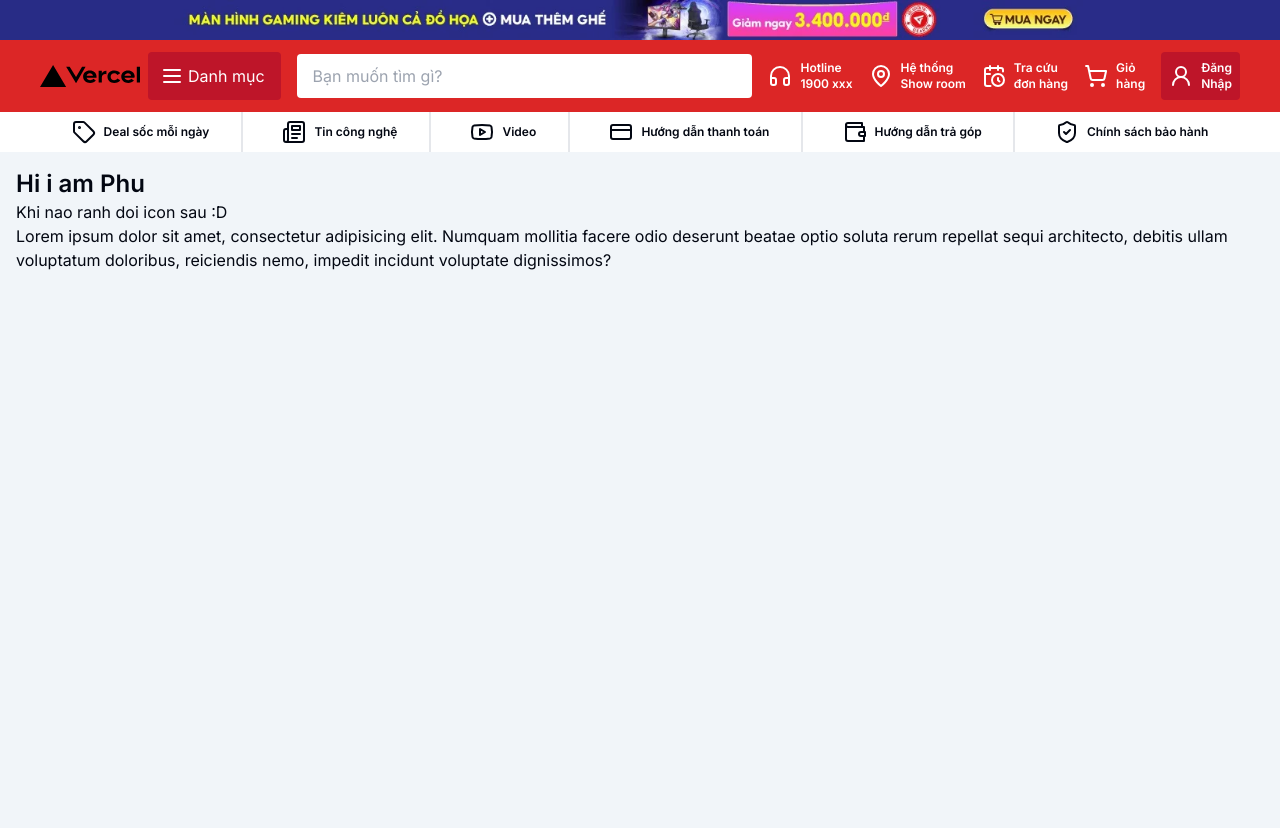
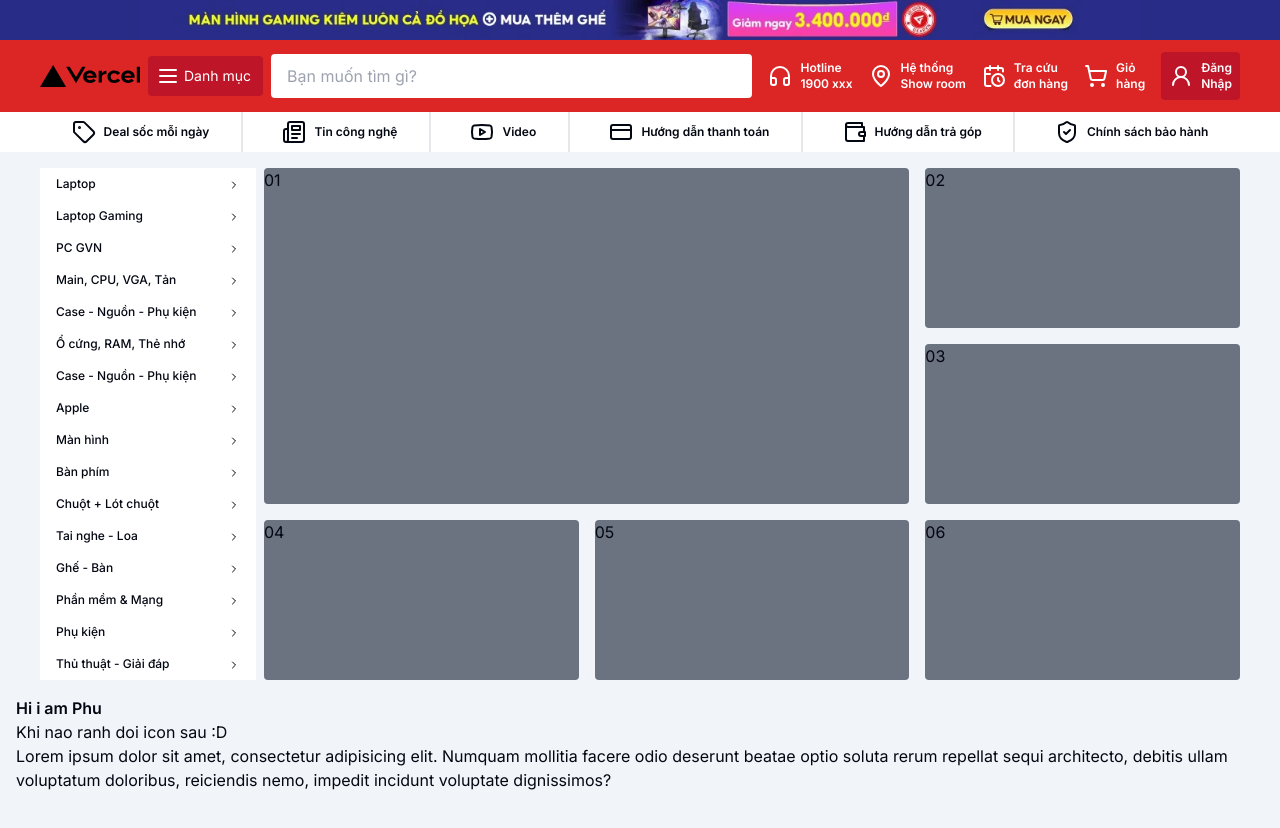
Before and after one commit to dndphu/next14-shadcn, a Next.js app: page / in a window 1280 px wide. Shown: the top 828 px of the page. Built offline with nearby package versions, Linux system fonts and the light colour scheme.

Commit message:
feat: add ui menu

```diff
--- a/src/app/demo/page.tsx
+++ b/src/app/demo/page.tsx
@@ -86,7 +86,7 @@ const DemoPage = () => {
             </NavigationMenuContent>
           </NavigationMenuItem>
         </NavigationMenuList>
-      {/* <NavigationMenuViewport className="absolute left-40 top-0 flex justify-center"></NavigationMenuViewport> */}
+
       </NavigationMenu>
 
     </div>
--- a/src/app/page.tsx
+++ b/src/app/page.tsx
@@ -1,10 +1,24 @@
+import MenuHome from "@/components/appBody/Menu";
 export default function Home() {
   return (
     <main className=" min-h-screen p-4 bg-slate-100	">
-      <h1 className="text-2xl font-semibold	">Hi i am Phu</h1>
-      <div>
-        Khi nao ranh doi icon sau :D
+      <div className="flex flex-row max lg:container">
+        <MenuHome></MenuHome>
+        <div className="lg:ml-2 ml-0 w-full h-[512px]">
+          <div className="grid grid-rows-3 grid-cols-3  gap-4 w-full h-full">
+            <div className="row-span-2 col-span-2 bg-gray-500 rounded-sm">
+              01
+            </div>
+            <div className="bg-gray-500 rounded-sm">02</div>
+            <div className="bg-gray-500 rounded-sm">03</div>
+            <div className="bg-gray-500 rounded-sm">04</div>
+            <div className="bg-gray-500 rounded-sm">05</div>
+            <div className="bg-gray-500 rounded-sm">06</div>
+          </div>
+        </div>
       </div>
+      <h1 className="mt-4 file:text-2xl font-semibold	">Hi i am Phu</h1>
+      <div>Khi nao ranh doi icon sau :D</div>
       <div>
         Lorem ipsum dolor sit amet, consectetur adipisicing elit. Numquam
         mollitia facere odio deserunt beatae optio soluta rerum repellat sequi
--- /dev/null
+++ b/src/components/appBody/Menu.tsx
@@ -0,0 +1,108 @@
+"use client";
+import {
+  NavigationMenu,
+  NavigationMenuContent,
+  NavigationMenuIndicator,
+  NavigationMenuItem,
+  NavigationMenuLink,
+  NavigationMenuList,
+  NavigationMenuTrigger,
+  NavigationMenuViewport,
+} from "@/components/ui/navigation-vertical";
+
+const data = [
+  {
+    id: 1,
+    name: "Laptop",
+  },
+  {
+    id: 2,
+    name: "Laptop Gaming",
+  },
+  {
+    id: 3,
+    name: "PC GVN",
+  },
+  {
+    id: 4,
+    name: "Main, CPU, VGA, Tản",
+  },
+  {
+    id: 5,
+    name: "Case - Nguồn - Phụ kiện",
+  },
+  {
+    id: 6,
+    name: "Ổ cứng, RAM, Thẻ nhớ ",
+  },
+  {
+    id: 7,
+    name: "Case - Nguồn - Phụ kiện",
+  },
+  {
+    id: 8,
+    name: "Apple",
+  },
+  {
+    id: 9,
+    name: "Màn hình",
+  },
+  {
+    id: 10,
+    name: "Bàn phím",
+  },
+  {
+    id: 11,
+    name: "Chuột + Lót chuột",
+  },
+  {
+    id: 12,
+    name: "Tai nghe - Loa",
+  },
+  {
+    id: 13,
+    name: "Ghế - Bàn",
+  },
+  {
+    id: 14,
+    name: "Phần mềm & Mạng",
+  },
+  {
+    id: 15,
+    name: "Phụ kiện",
+  },
+  {
+    id: 16,
+    name: "Thủ thuật - Giải đáp",
+  },
+];
+const MenuHome = () => {
+  return (
+    <div className="lg:block hidden">
+      <NavigationMenu orientation="vertical" className="w-[216px]">
+        <NavigationMenuList className="flex flex-col relative w-full">
+          {data.map((item, index) => (
+            <NavigationMenuItem
+              key={index}
+              className="items-start justify-start w-[216px]"
+            >
+              <NavigationMenuTrigger className="w-full text-xs">
+                {item.name}
+              </NavigationMenuTrigger>
+              <NavigationMenuContent>
+                <div
+                  style={{ width: "calc(100vw - 250px)" }}
+                  className=" h-[514px] p-4 max-w-[975px]"
+                >
+                  Say hi
+                </div>
+              </NavigationMenuContent>
+            </NavigationMenuItem>
+          ))}
+        </NavigationMenuList>
+        {/* <NavigationMenuViewport className="h-[512px]"></NavigationMenuViewport> */}
+      </NavigationMenu>
+    </div>
+  );
+};
+export default MenuHome;
--- a/src/components/appHeader/Banner.tsx
+++ b/src/components/appHeader/Banner.tsx
@@ -2,7 +2,7 @@ import Image from "next/image";
 
 const Banner = () => {
   return (
-    <div style={{ backgroundColor: "rgb(40, 44, 134)", height: "auto" }}>
+    <div style={{ backgroundColor: "rgb(40, 44, 134)", height: '40px' }}>
       <div className="container lg flex justify-center">
         <Image
           src="/banner.webp"
--- a/src/components/appHeader/Navbar.tsx
+++ b/src/components/appHeader/Navbar.tsx
@@ -31,13 +31,13 @@ const Navbar = () => {
             />
           </Link>
         </div>
-        <div className="mr-4">
+        <div className="mr-2">
           <button
             style={{ background: "#BE1529" }}
-            className="flex items-center px-3 py-3  rounded text-white text-lg"
+            className="flex items-center px-2 py-2  rounded text-white text-lg"
           >
             <Menu></Menu>
-            <span className="lg:block hidden px-1 leading-4 text-base">
+            <span className="lg:block hidden px-1 leading-4 text-sm">
               Danh mục
             </span>
           </button>
--- /dev/null
+++ b/src/components/ui/navigation-vertical.tsx
@@ -0,0 +1,128 @@
+import * as React from "react";
+import * as NavigationMenuPrimitive from "@radix-ui/react-navigation-menu";
+import { cva } from "class-variance-authority";
+import { ChevronDown, ChevronRight  } from "lucide-react";
+
+import { cn } from "@/lib/utils";
+
+const NavigationMenu = React.forwardRef<
+  React.ElementRef<typeof NavigationMenuPrimitive.Root>,
+  React.ComponentPropsWithoutRef<typeof NavigationMenuPrimitive.Root>
+>(({ className, children, ...props }, ref) => (
+  <NavigationMenuPrimitive.Root
+    ref={ref}
+    className={cn(
+      "relative z-10 flex max-w-max flex-1 items-center justify-center",
+      className
+    )}
+    {...props}
+  >
+    {children}
+    <NavigationMenuViewport />
+  </NavigationMenuPrimitive.Root>
+));
+NavigationMenu.displayName = NavigationMenuPrimitive.Root.displayName;
+
+const NavigationMenuList = React.forwardRef<
+  React.ElementRef<typeof NavigationMenuPrimitive.List>,
+  React.ComponentPropsWithoutRef<typeof NavigationMenuPrimitive.List>
+>(({ className, ...props }, ref) => (
+  <NavigationMenuPrimitive.List
+    ref={ref}
+    className={cn(
+      "group flex flex-1 list-none items-center justify-center",
+      className
+    )}
+    {...props}
+  />
+));
+NavigationMenuList.displayName = NavigationMenuPrimitive.List.displayName;
+
+const NavigationMenuItem = NavigationMenuPrimitive.Item;
+
+const navigationMenuTriggerStyle = cva(
+  "group inline-flex h-8 w-max items-center justify-between  bg-background px-4 py-1 text-sm font-medium transition-colors hover:bg-red-600 hover:text-white focus:bg-red-600 focus:text-white focus:outline-none disabled:pointer-events-none disabled:opacity-50 data-[active]:bg-red-600/50 data-[state=open]:bg-red-600"
+);
+
+const NavigationMenuTrigger = React.forwardRef<
+  React.ElementRef<typeof NavigationMenuPrimitive.Trigger>,
+  React.ComponentPropsWithoutRef<typeof NavigationMenuPrimitive.Trigger>
+>(({ className, children, ...props }, ref) => (
+  <NavigationMenuPrimitive.Trigger
+    ref={ref}
+    className={cn(navigationMenuTriggerStyle(), "group", className)}
+    {...props}
+  >
+    {children}{" "}
+    <ChevronRight
+      className="relative top-[1px] ml-1 h-3 w-3 transition duration-200 "
+      aria-hidden="true"
+    />
+  </NavigationMenuPrimitive.Trigger>
+));
+NavigationMenuTrigger.displayName = NavigationMenuPrimitive.Trigger.displayName;
+
+const NavigationMenuContent = React.forwardRef<
+  React.ElementRef<typeof NavigationMenuPrimitive.Content>,
+  React.ComponentPropsWithoutRef<typeof NavigationMenuPrimitive.Content>
+>(({ className, ...props }, ref) => (
+  <NavigationMenuPrimitive.Content
+    ref={ref}
+    className={cn(
+      "left-0 top-0 w-full data-[motion^=from-]:animate-in data-[motion^=to-]:animate-out data-[motion^=from-]:fade-in data-[motion^=to-]:fade-out data-[motion=from-end]:slide-in-from-right-52 data-[motion=from-start]:slide-in-from-left-52 data-[motion=to-end]:slide-out-to-right-52 data-[motion=to-start]:slide-out-to-left-52 md:absolute md:w-auto ",
+      className
+    )}
+    {...props}
+  />
+));
+NavigationMenuContent.displayName = NavigationMenuPrimitive.Content.displayName;
+
+const NavigationMenuLink = NavigationMenuPrimitive.Link;
+
+const NavigationMenuViewport = React.forwardRef<
+  React.ElementRef<typeof NavigationMenuPrimitive.Viewport>,
+  React.ComponentPropsWithoutRef<typeof NavigationMenuPrimitive.Viewport>
+>(({ className, ...props }, ref) => (
+  <div className={cn("absolute left-56 top-[-6px] flex justify-center")}>
+    <NavigationMenuPrimitive.Viewport
+      className={cn(
+        "origin-top-center relative mt-1.5 h-[var(--radix-navigation-menu-viewport-height)] w-full overflow-hidden  border bg-popover text-popover-foreground shadow-lg data-[state=open]:animate-in data-[state=closed]:animate-out data-[state=closed]:zoom-out-95 data-[state=open]:zoom-in-90 md:w-[var(--radix-navigation-menu-viewport-width)]",
+        className
+      )}
+      ref={ref}
+      {...props}
+    />
+  </div>
+));
+NavigationMenuViewport.displayName =
+  NavigationMenuPrimitive.Viewport.displayName;
+
+const NavigationMenuIndicator = React.forwardRef<
+  React.ElementRef<typeof NavigationMenuPrimitive.Indicator>,
+  React.ComponentPropsWithoutRef<typeof NavigationMenuPrimitive.Indicator>
+>(({ className, ...props }, ref) => (
+  <NavigationMenuPrimitive.Indicator
+    ref={ref}
+    className={cn(
+      "top-full z-[1] flex h-1.5 items-end justify-center overflow-hidden data-[state=visible]:animate-in data-[state=hidden]:animate-out data-[state=hidden]:fade-out data-[state=visible]:fade-in",
+      className
+    )}
+    {...props}
+  >
+    <div className="relative top-[60%] h-2 w-2 rotate-45 rounded-tl-sm bg-border shadow-md" />
+  </NavigationMenuPrimitive.Indicator>
+));
+NavigationMenuIndicator.displayName =
+  NavigationMenuPrimitive.Indicator.displayName;
+
+export {
+  navigationMenuTriggerStyle,
+  NavigationMenu,
+  NavigationMenuList,
+  NavigationMenuItem,
+  NavigationMenuContent,
+  NavigationMenuTrigger,
+  NavigationMenuLink,
+  NavigationMenuIndicator,
+  NavigationMenuViewport,
+};
```
Also changed, not shown: 1 other file (tests, documents, lock files or other folders).
